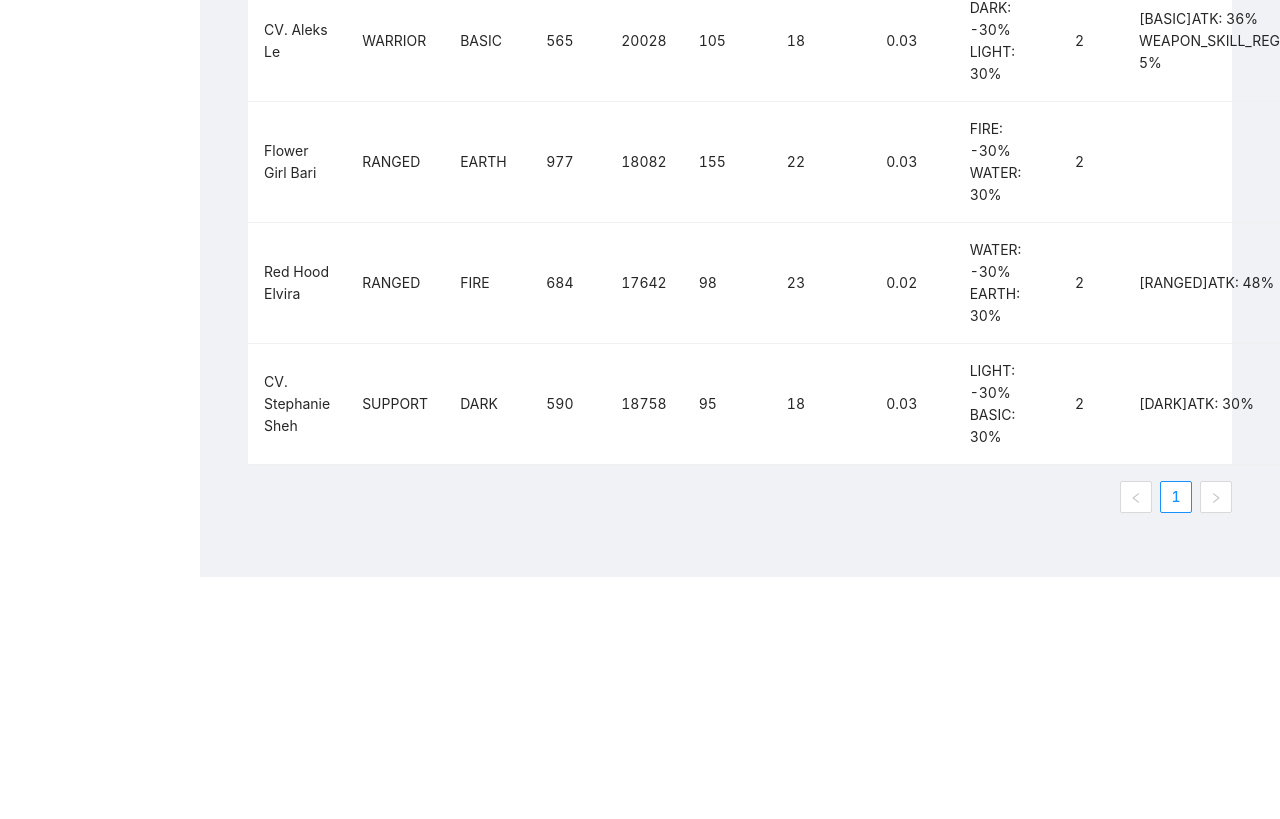
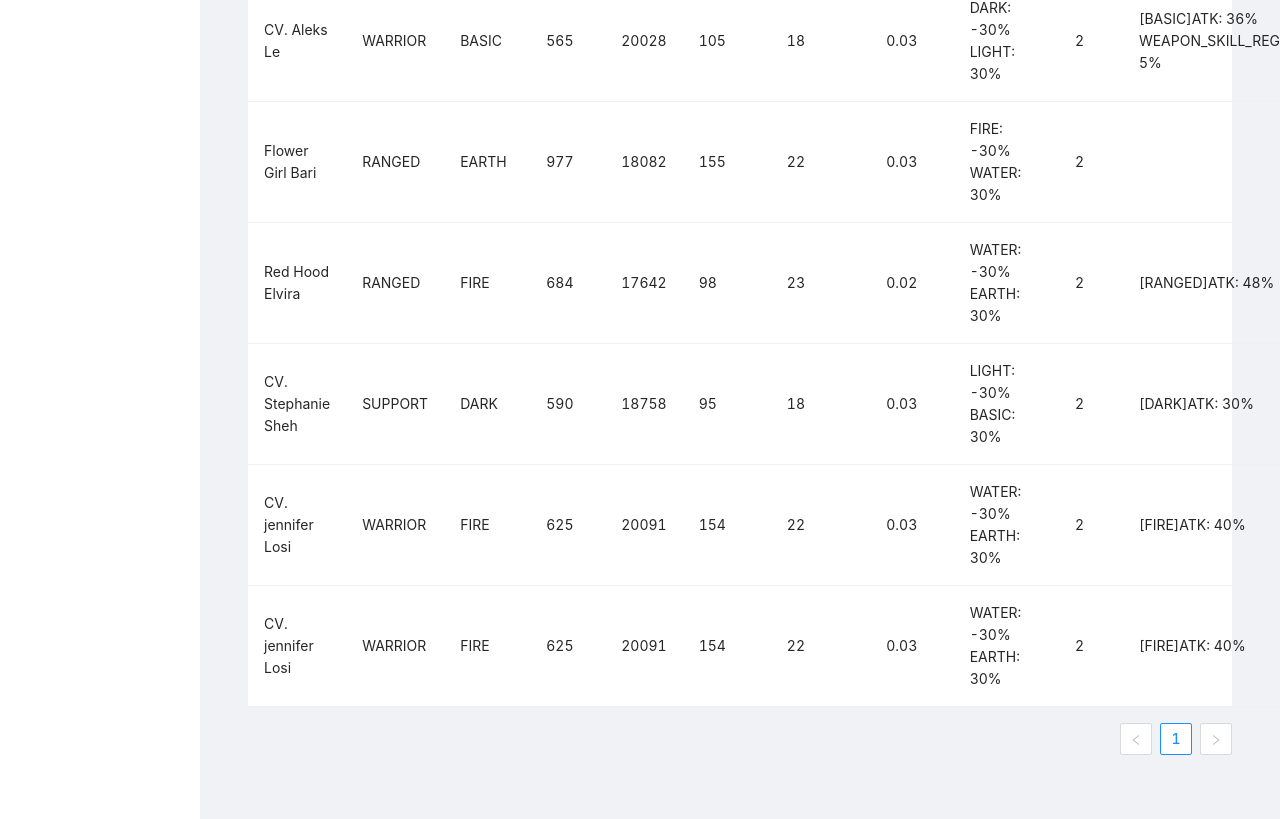
Before and after one commit to monacob/guardian-tales, a React (Create React App) app: page /heroes in a window 1280 px wide. Shown: the part 668-1487 px from the top of the page. Before the commit the page ends 1245 px from the top, so only its background shows below. Built offline with nearby package versions, Linux system fonts and the light colour scheme.

Commit message:
add hero

```diff
--- a/src/data/heroes.js
+++ b/src/data/heroes.js
@@ -192,6 +192,46 @@ const heroes: Array<Hero> = [
             attribute: 'ATK',
             value: 0.30
         }]
+    },
+    {
+        name: 'CV. jennifer Losi',
+        role: 'WARRIOR',
+        element: 'FIRE',
+        atk: 625,
+        criticalHitChance: 0.03,
+        hp: 20091,
+        def: 154,
+        damageReduction: 22,
+        cardSlot: 2,
+        resistance: [
+            {type: 'WATER', value: -0.3},
+            {type: 'EARTH', value: 0.3},
+        ],
+        skills: [{
+            target: 'FIRE',
+            attribute: 'ATK',
+            value: 0.40
+        }]
+    },
+    {
+        name: 'CV. jennifer Losi',
+        role: 'WARRIOR',
+        element: 'FIRE',
+        atk: 625,
+        criticalHitChance: 0.03,
+        hp: 20091,
+        def: 154,
+        damageReduction: 22,
+        cardSlot: 2,
+        resistance: [
+            {type: 'WATER', value: -0.3},
+            {type: 'EARTH', value: 0.3},
+        ],
+        skills: [{
+            target: 'FIRE',
+            attribute: 'ATK',
+            value: 0.40
+        }]
     }
 ]
 
```
